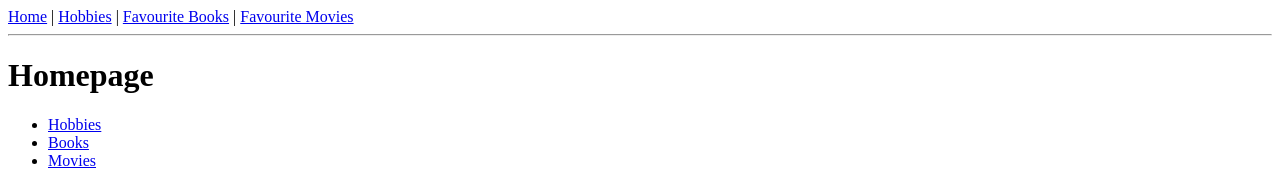
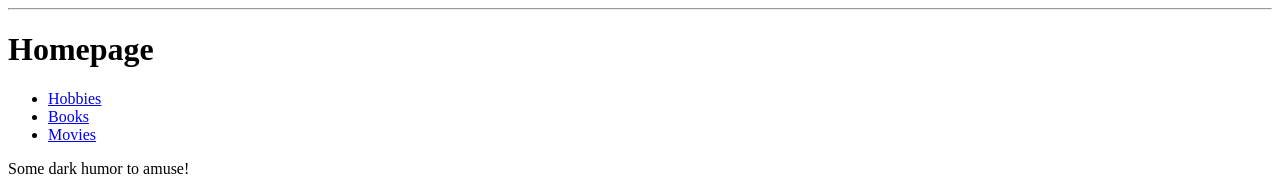
Before and after one commit to Jminx42/html-website, a plain HTML site: page index.html in a window 1280 px wide. Shown: the top 176 px of the page. Drawn offline with Linux system fonts and the light colour scheme.

Commit message:
Update index.html

```diff
--- a/index.html
+++ b/index.html
@@ -8,13 +8,7 @@
 <body>
     <header>
         <nav>
-            <a href="./index.html">Home</a>
-            <span>|</span>
-            <a href="./pages/hobbies.html">Hobbies</a>
-            <span>|</span>
-            <a href="./pages/books.html">Favourite Books</a>
-            <span>|</span>
-            <a href="./pages/movies.html">Favourite Movies</a>
+
         </nav>
         <hr/>
         <h1>Homepage</h1>
```
